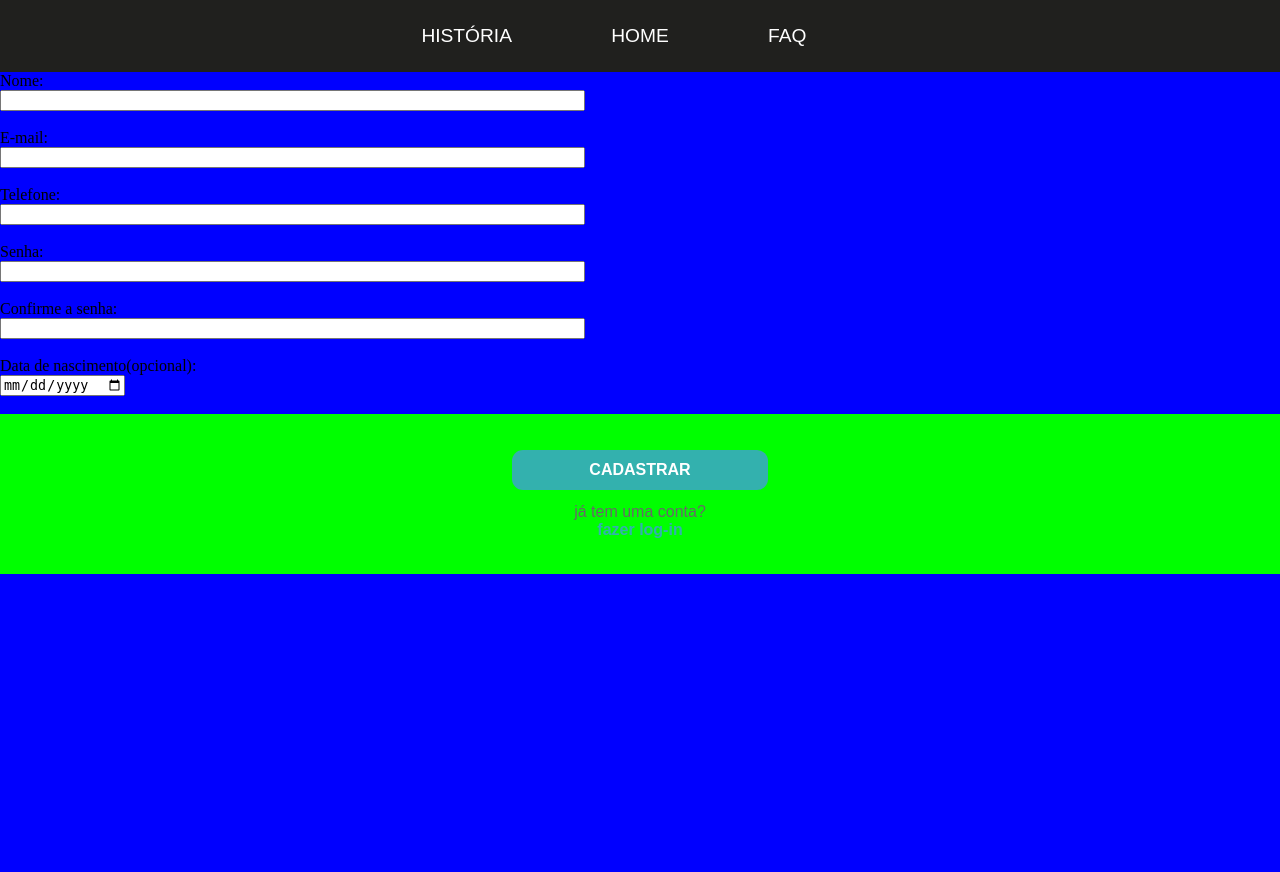
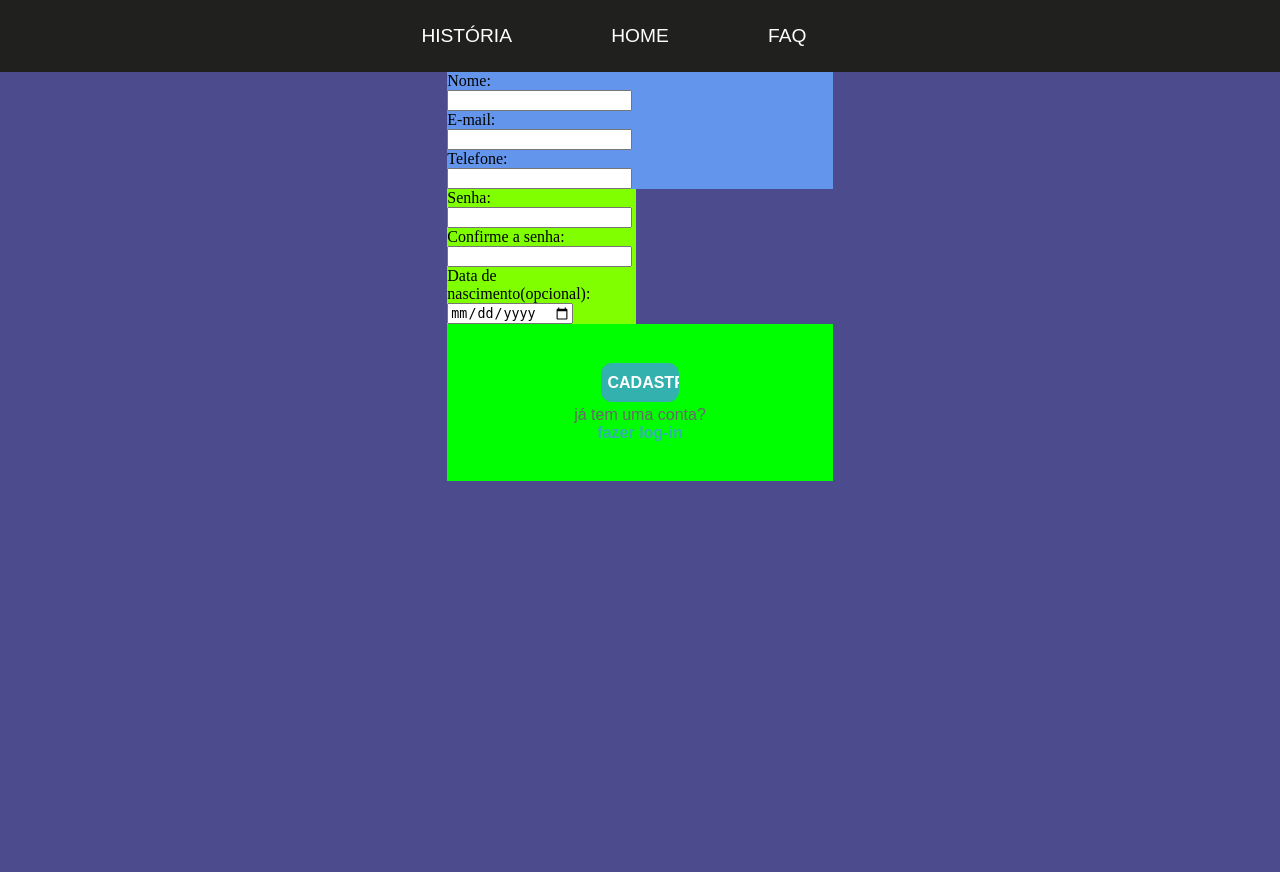
Before and after one commit to gabrieliromagnarita/TCC, a Flask app: page / in a window 1280 px wide. Shown: the part 105-977 px from the top of the page. Run offline with Flask 3, Linux system fonts and the light colour scheme.

Commit message:
front do cadastro

```diff
--- a/static/estilo.css
+++ b/static/estilo.css
@@ -86,8 +86,28 @@ body{
 #content{
     height: 100%;
     width: 100%;
-    background-color: blue;
+    background-color: rgb(75, 75, 141);
+    display: flex;
+    justify-content: center;
 }
+
+#left{
+    display: inline-block;
+    background-color: cornflowerblue;
+    width: 100%;
+}
+
+#right{
+    display: inline-block;
+    background-color: chartreuse;
+    width: 49%;
+}
+
+/* .cadastro-input{
+    border-radius: 12px;
+    height: 6%;
+    border-color: 1px solid black;
+} */
 
 /*********************** rodapé ***********************/
 
--- a/templates/cadastro.html
+++ b/templates/cadastro.html
@@ -21,24 +21,22 @@
         </div>
         <div id="content">
             <form name="form-cadastro" method="post" action="/cadastrar">
+                <div id="left">
                     Nome:<br>
-                <input type="text" name="nome-cadastro" id="nome-cadastro" size=70>
-                <br><br>
+                    <input type="text" name="nome-cadastro" class="cadastro-input nome"><br>
                     E-mail:<br>
-                <input type="email" name="email-cadastro" id="email-cadastro" size=70>
-                <br><br>
+                    <input type="email" name="email-cadastro" class="cadastro-input email"><br>
                     Telefone:<br>
-                <input type="tel" name="fone-cadastro" id="fone-cadastro" size=70>
-                <br><br>
+                    <input type="tel" name="fone-cadastro" class="cadastro-input fone"><br>
+                </div>
+                <div id="right">
                     Senha:<br>
-                <input type="password" name="senha-cadastro" id="senha-cadastro" size=70>
-                <br><br>
+                    <input type="password" name="senha-cadastro" class="cadastro-input senha"><br>
                     Confirme a senha:<br>
-                <input type="password" name="senhaConfirm-cadastro" id="senhaConfirm-cadastro" size=70>
-                <br><br>
+                    <input type="password" name="senhaConfirm-cadastro" class="cadastro-input senhaConfirm"><br>
                     Data de nascimento(opcional):<br>
-                <input type="date" name="dataNasc-cadastro" id="dataNasc-cadastro" size=70>
-                <br><br>
+                    <input type="date" name="dataNasc-cadastro" class="cadastro-input dataNasc"><br>
+                </div>
                 <div id="content-bottom">
                     <input type="submit" name="cadastrar-botao" value="CADASTRAR" id="button">
                     <text class="bottom-text texto">já tem uma conta?</text>
```
Also changed, not shown: login.py (added). Lines whose indentation alone changed are shown as unchanged.
